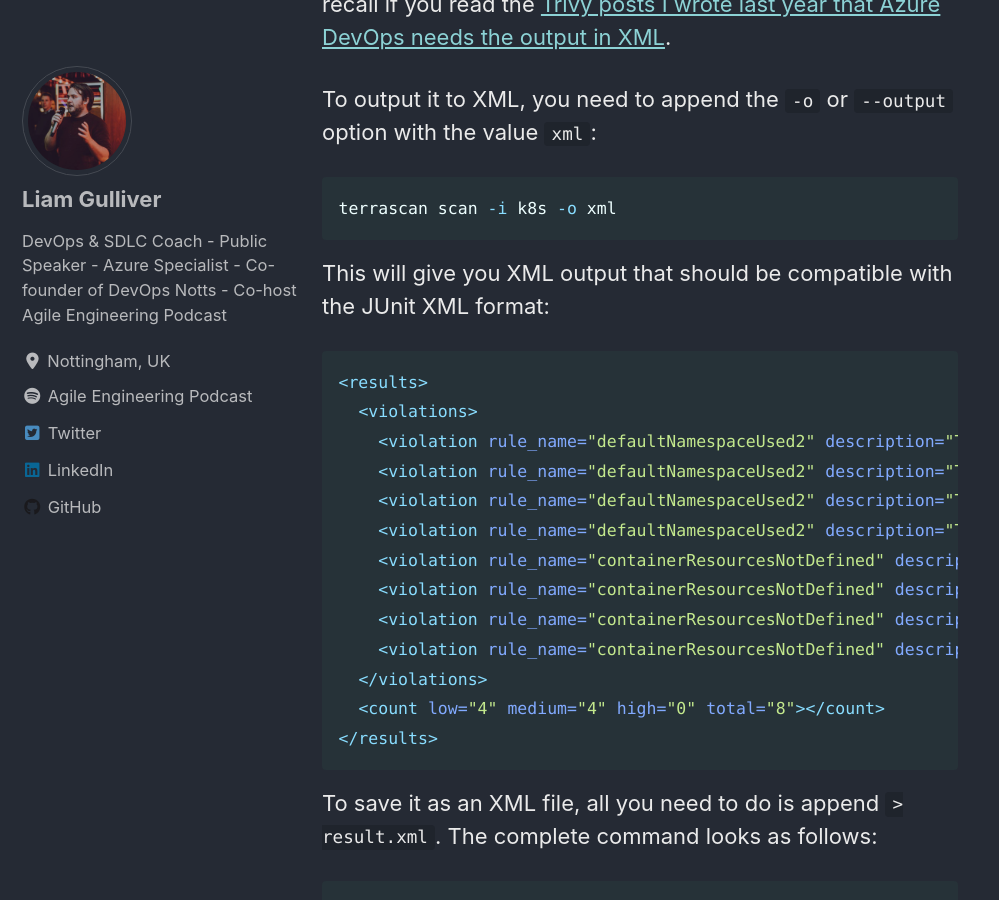
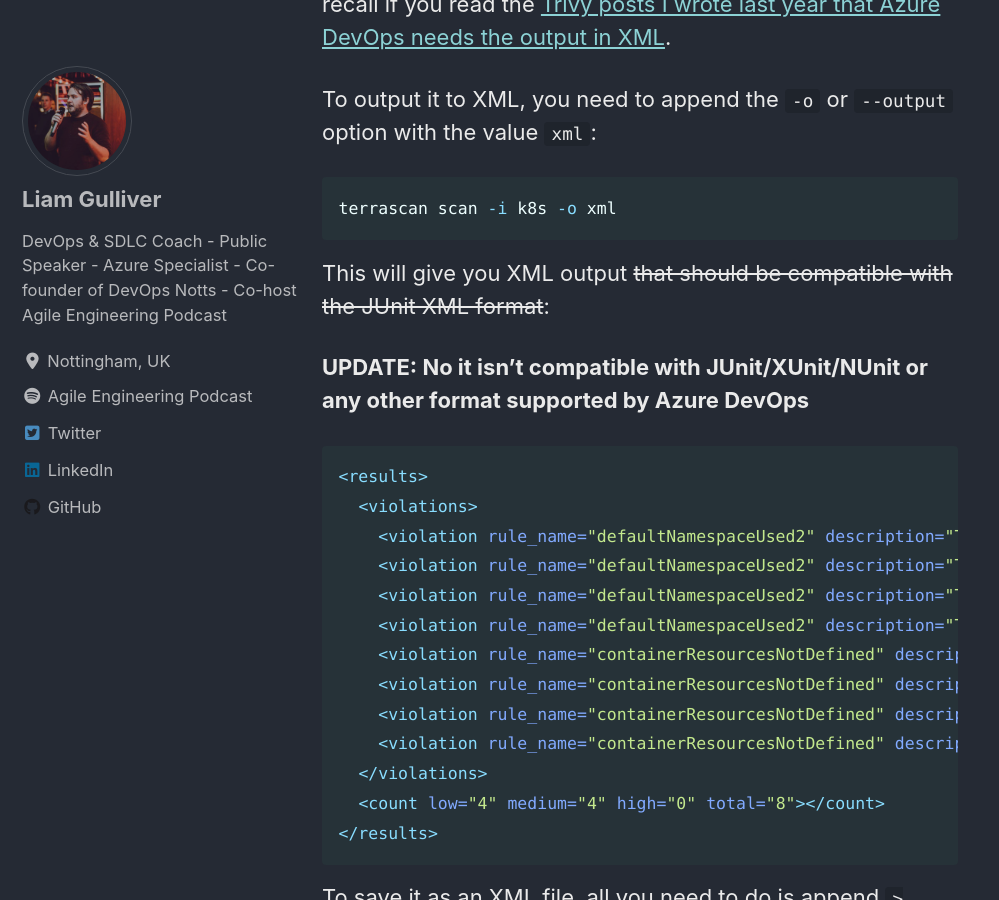
Before and after one commit to lgulliver/lgulliver.github.io, a Jekyll site: the page built from _posts/2021-01-11-scan-terraform-kubernetes-and-more-with-terrascan.md, in a window 1280 px wide and 900 px high, scrolled down 5005 px. Shown: the whole window, without its empty margins (0-999 px from the left). Built offline with Jekyll 4.4.1, drawn with Linux system fonts in a browser that asks for light colours; cached includes are drawn as plain includes; nearby versions of some CDN libraries; comment, search, counter and statistics services are not loaded.

Commit message:
update scan tf k8s

````diff
--- a/_posts/2021-01-11-scan-terraform-kubernetes-and-more-with-terrascan.md
+++ b/_posts/2021-01-11-scan-terraform-kubernetes-and-more-with-terrascan.md
@@ -152,7 +152,9 @@ To output it to XML, you need to append the `-o` or `--output` option with the v
 terrascan scan -i k8s -o xml
 ```
 
-This will give you XML output that should be compatible with the JUnit XML format:
+This will give you XML output ~~that should be compatible with the JUnit XML format~~:
+
+**UPDATE: No it isn't compatible with JUnit/XUnit/NUnit or any other format supported by Azure DevOps**
 
 ```xml
 <results>
````
